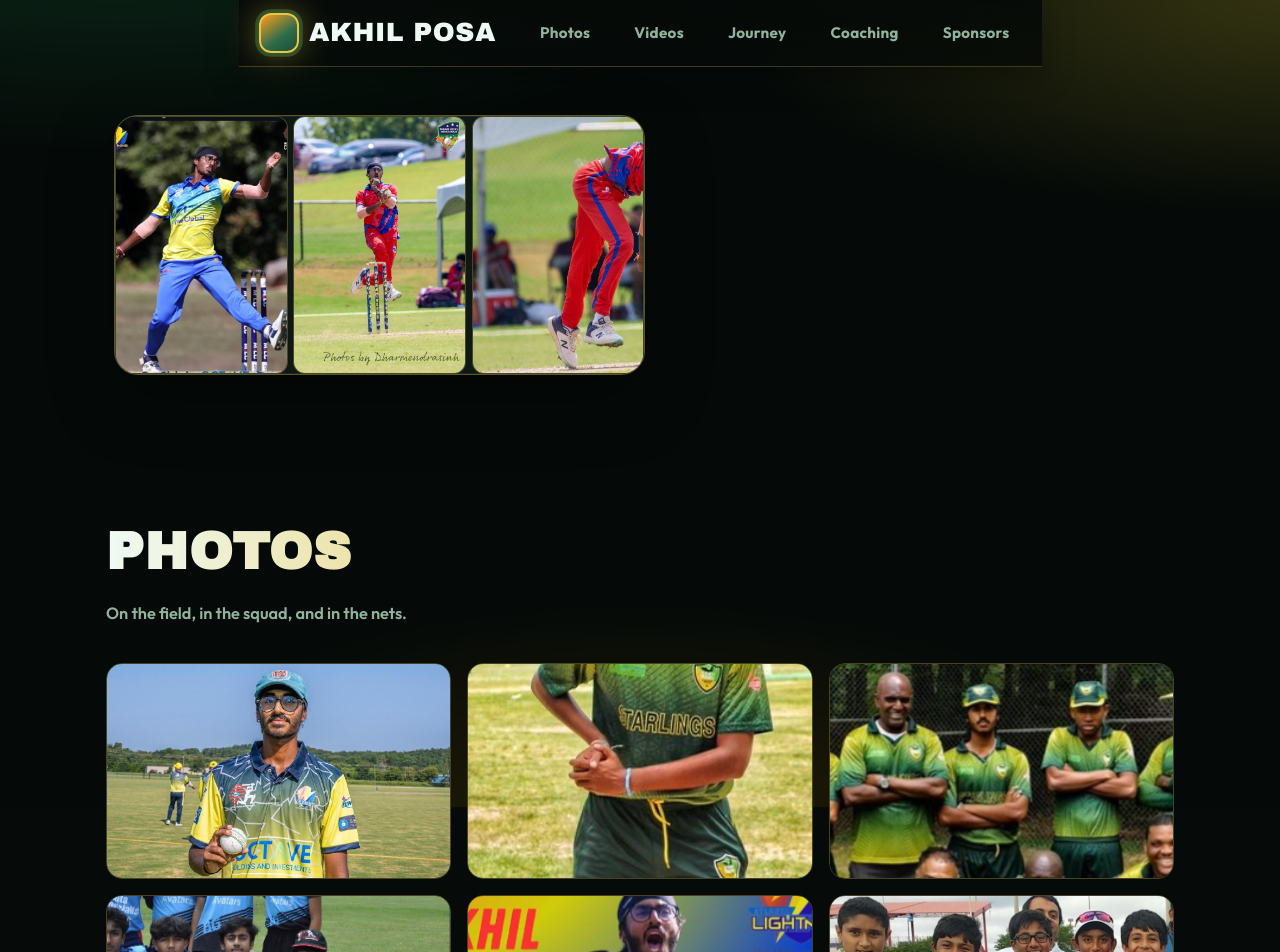
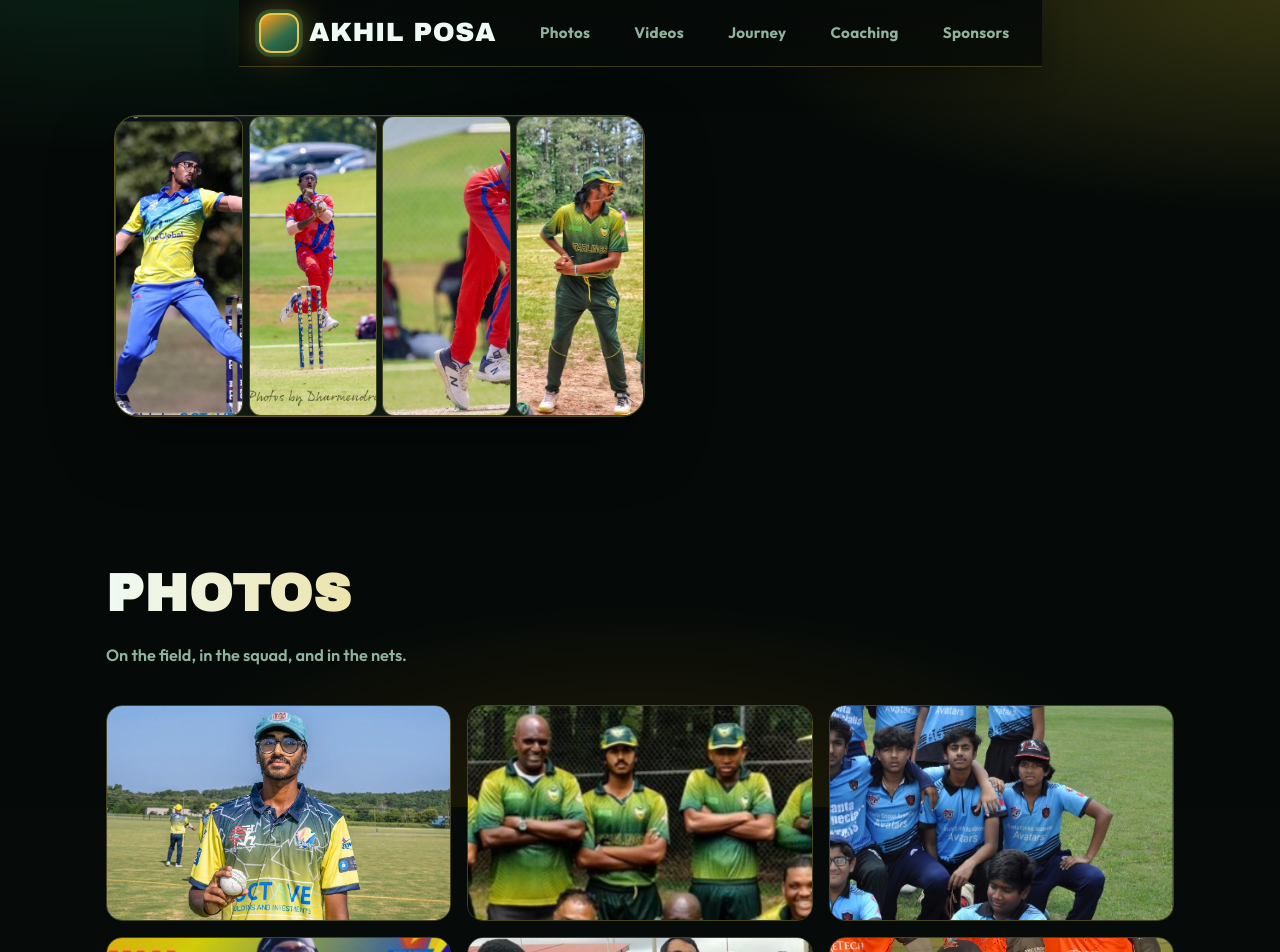
Before and after one commit to krishnaposa/akhil-posa-cricket, a React (Vite) app: page / in a window 1280 px wide. Shown: the top 952 px of the page. Built offline with nearby package versions, Linux system fonts and the light colour scheme.

Commit message:
fixed pics

```diff
--- a/src/content.js
+++ b/src/content.js
@@ -27,6 +27,7 @@ export const site = {
     { src: publicUrl('gallery/akhil-1.PNG'), alt: 'Akhil — Atlanta Lightning, Minor League Cricket' },
     { src: publicUrl('gallery/akhil-4.jpg'), alt: 'Akhil — on the field' },
     { src: publicUrl('gallery/akhil-9.jpg'), alt: 'Akhil — delivery stride' },
+    { src: publicUrl('gallery/akhil-2.jpg'), alt: 'Akhil — batting pose' },
   ],
 }
 
@@ -71,11 +72,6 @@ export const gallery = [
   {
     src: publicUrl('gallery/akhil-5.jpg'),
     alt: 'Akhil Posa — Minor League Cricket, Atlanta Lightning',
-  },
-
-  {
-    src: publicUrl('gallery/akhil-2.jpg'),
-    alt: 'Akhil Posa — Starlings, full kit on the field',
   },
   {
     src: publicUrl('gallery/akhil-6.jpg'),
@@ -123,7 +119,7 @@ export const gallery = [
     groupFocus: true,
     focusX: '76%',
     focusY: '44%',
-    zoom: 1.35,
+    zoom: 1.0,
   },
   {
     src: publicUrl('gallery/akhil-12.jpeg'),
```
